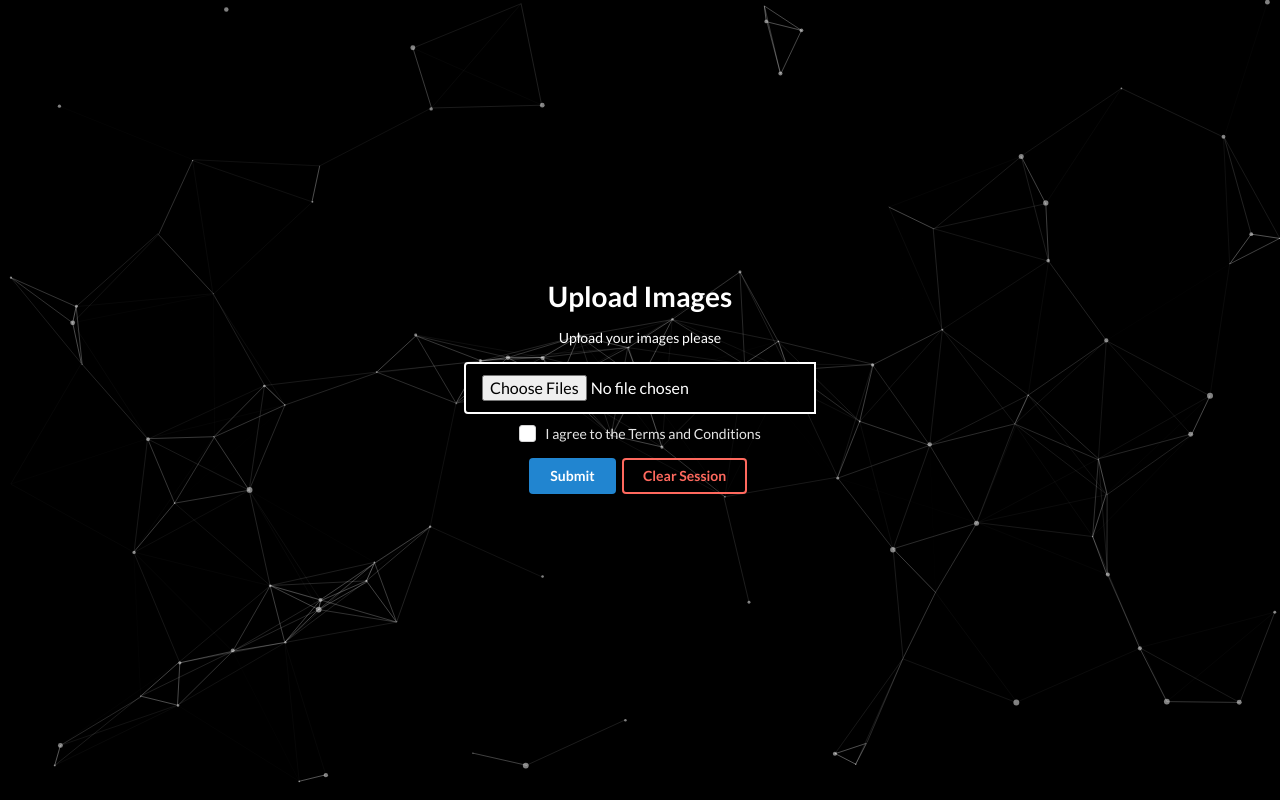
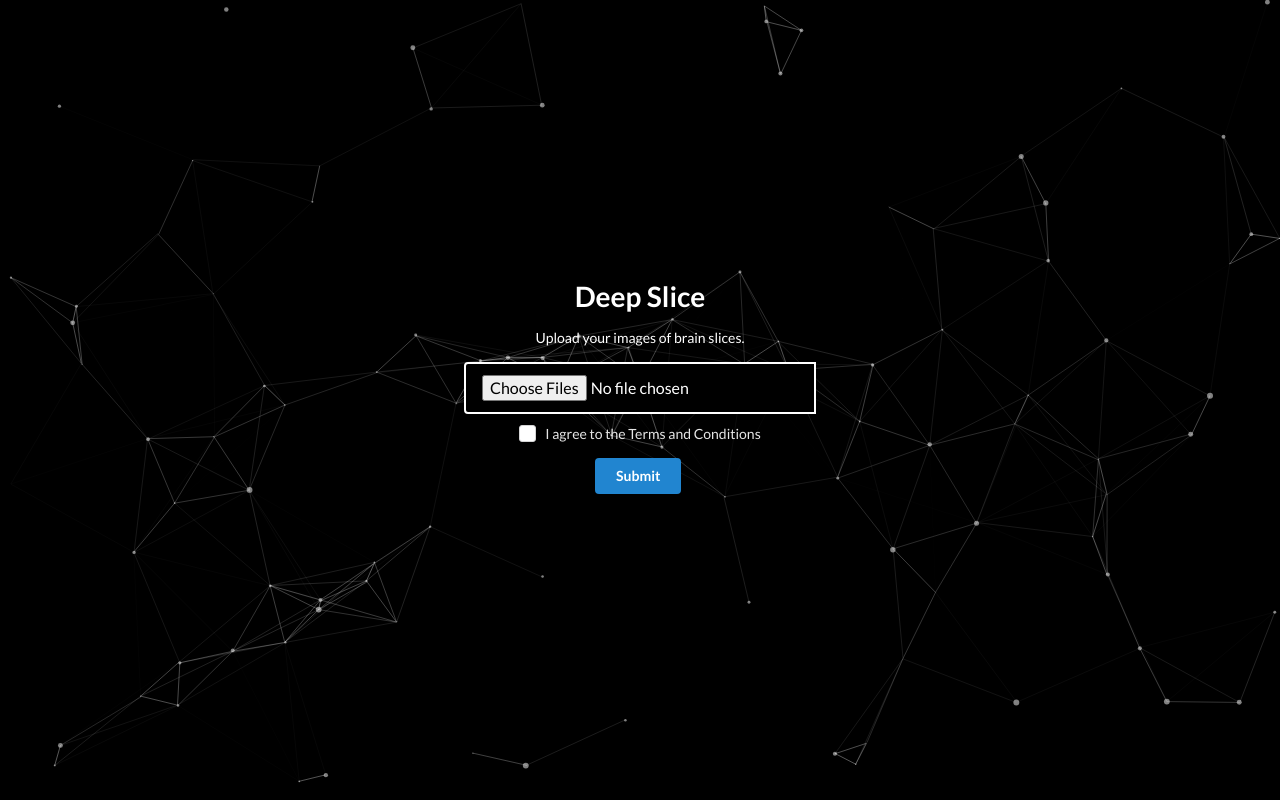
Before and after one commit to PolarBean/DeepSliceFlask, a Flask app: page / in a window 1280 px wide. Run offline with Flask 2, Linux system fonts and the light colour scheme.

Commit message:
Layout Changes and Performance Improvements
- Instead of building the Model each time, only run it once and store in the app.config.
- Changed the layout so that the page is rendered to seem like two different pages and allows where users can download their results
- Also added a loading ui component from semantic-ui

```diff
--- a/app.py
+++ b/app.py
@@ -79,6 +79,11 @@
     return "." in filename and filename.rsplit(".", 1)[1].lower() in ALLOWED_EXTENSIONS
 
 
+def long_load(typeback):
+    time.sleep(5)
+    return "Loading..."
+
+
 # Route for not yet or about to be processed brain images
 @app.route("/", methods=["GET"])
 def home():
@@ -91,9 +96,10 @@
         if not completed:
             get_some(unique)
 
-        return redirect(url_for('home_unique', unique=session["unique"]))
+        return redirect(url_for("home_unique", unique=session["unique"]))
 
     return render_template("public/index.html")
+
 
 # Route for already processed brain images
 @app.route("/<unique>", methods=["GET"])
@@ -105,11 +111,14 @@
     set_session(unique)
     return render_template("public/index.html", unique=unique)
 
+
 @app.route("/get-results/<path:unique>/<type>")
 def get_results(unique, type):
     print(app.config["FILE_FOLDER"] + unique + app.config["RESULTS"] + "." + type)
     try:
-        return send_from_directory(app.config["FILE_FOLDER"] + unique, filename=app.config["RESULTS"] + "." + type, as_attachment=True)
+        return send_from_directory(
+            app.config["FILE_FOLDER"] + unique, filename=app.config["RESULTS"] + "." + type, as_attachment=True
+        )
     except TypeError:  # Occurs when session["unique"] is not set.
         abort(404)
     except FileNotFoundError:  # Occurs when the file is not found in the directory listed.
@@ -150,6 +159,7 @@
             session["unique"] = unique_str
     return redirect(url_for("home_unique", unique=unique_str))
 
+
 def set_session(unique):
     print(unique)
     session["unique"] = unique
@@ -175,11 +185,15 @@
             sys.path.insert(0, os.getcwd() + "/deep_slice")
             from deep_slice.DeepSlice import DeepSlice
 
-            # print(session["unique"])
-            Model = DeepSlice(app.config["DEEP_SLICE_FOLDER"] + "Synthetic_data_final.hdf5")
-            Model.Build(app.config["DEEP_SLICE_FOLDER"] + "xception_weights_tf_dim_ordering_tf_kernels.h5")
+            if "MODEL" not in app.config:
+                Model = DeepSlice(app.config["DEEP_SLICE_FOLDER"] + "Synthetic_data_final.hdf5")
+                Model.Build(app.config["DEEP_SLICE_FOLDER"] + "xception_weights_tf_dim_ordering_tf_kernels.h5")
+                app.config["MODEL"] = Model
+
+            Model = app.config["MODEL"]
             Model.predict(app.config["FILE_FOLDER"] + unique)  # Folder Name
             Model.Save_Results(app.config["FILE_FOLDER"] + unique + "/" + app.config["RESULTS"])  # FileName + CSV / XML
+
             return True
         except ImportError as e:
             # Need to download the Deep_Slice files from github to perform processing.
@@ -190,5 +204,6 @@
         return True
 
 
+
 if __name__ == "__main__":
     app.run(debug=True, port=5000, use_reloader=True)
--- a/templates/public/index.html
+++ b/templates/public/index.html
@@ -3,10 +3,12 @@
 
 <div class="ui one inverted column stackable center aligned page grid" id="main">
     <div class="column twelve wide" id="column-container">
-        <form action="/process-image" style="padding-bottom: 10px" class="ui inverted form" method="post"
+
+        {% if not unique %}
+        <form action="/process-image" style="padding-bottom: 10px" class="ui inverted form" method="POST"
             enctype="multipart/form-data">
-            <h1>Upload Images</h1>
-            <p>Upload your images please</p>
+            <h1>Deep Slice</h1>
+            <p>Upload your images of brain slices.</p>
             <div class="ui action input" style="font-size: initial">
                 <input type="file" id="input" name="images" accept="image/*" multiple required>
             </div>
@@ -16,17 +18,40 @@
                     <label>I agree to the Terms and Conditions</label>
                 </div>
             </div>
-            <button class="ui primary button">Submit</button>
+            <button class="ui primary button" onclick=showLoading()>Submit</button>
         </form>
-        <form action="/clear-session" class="ui inverted form" method="post">
-            <button class="ui inverted red button">Clear Session</button>
+        <!-- Loading Div -->
+        <div class="ui" id="loading" hidden>
+            <div class="ui active dimmer">
+                <div class="ui indeterminate text loader">Preparing Files...</div>
+            </div>
+            <!-- <p></p> -->
+        </div>
+
+        {% else %}
+        <!-- Display Files to download -->
+        <div id="download-files">
+            <h1>Files ready to download:</h1>
+            <form action="/get-results/{{unique}}/csv" class="ui inverted form" method="GET">
+                <button class="ui secondary button" type="submit">Download CSV</button>
+            </form>
+            <form action="/get-results/{{unique}}/xml" class="ui inverted form" method="GET">
+                <button class="ui secondary button" type="submit">Download XML</button>
+            </form>
+        </div>
+
+        <form action="/clear-session" class="ui inverted form" method="POST">
+            <button class="ui inverted red button">Go Back</button>
         </form>
 
-        {% if unique %}
-            <a href="/get-results/{{unique}}/csv" id="download-files">Download CSV</a>
-            <a href="/get-results/{{unique}}/xml" id="download-files">Download XML</a>
         {% endif %}
     </div>
 </div>
 
+<script>
+    function showLoading() {
+        document.querySelector('#loading').hidden = false;
+    }
+</script>
+
 {% endblock content %}
--- a/templates/public/layout.html
+++ b/templates/public/layout.html
@@ -4,7 +4,7 @@
 <head>
     <meta charset="utf-8" />
     <meta http-equiv="X-UA-Compatible" content="IE=edge">
-    <title>Brain Flask App</title>
+    <title>Deep Slice App</title>
     <meta name="viewport" content="width=device-width, initial-scale=1">
     <link rel="stylesheet" type="text/css" media="screen"
         href="{{ url_for('static', filename='semantic-ui/semantic.css') }}" />
```
